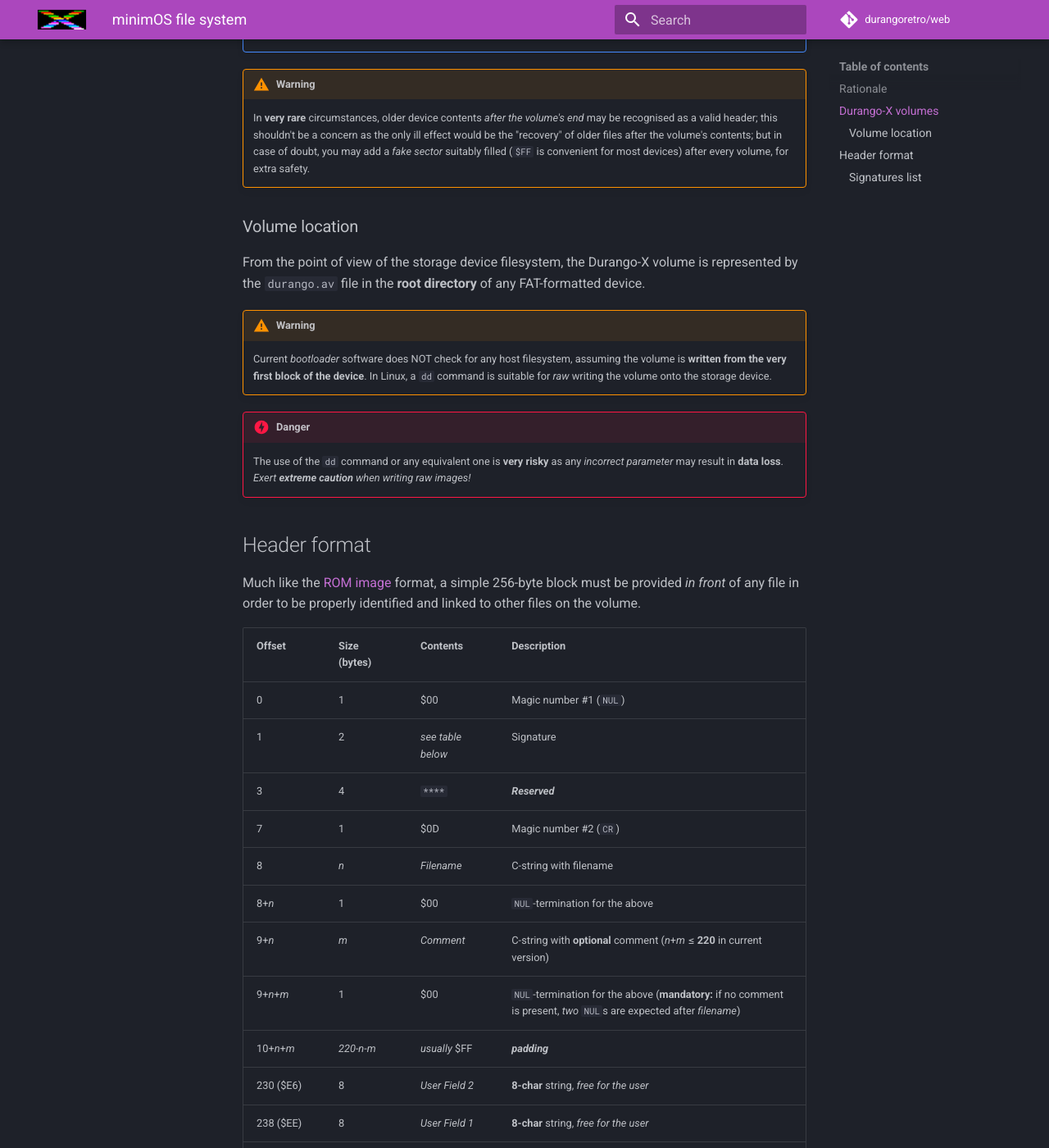
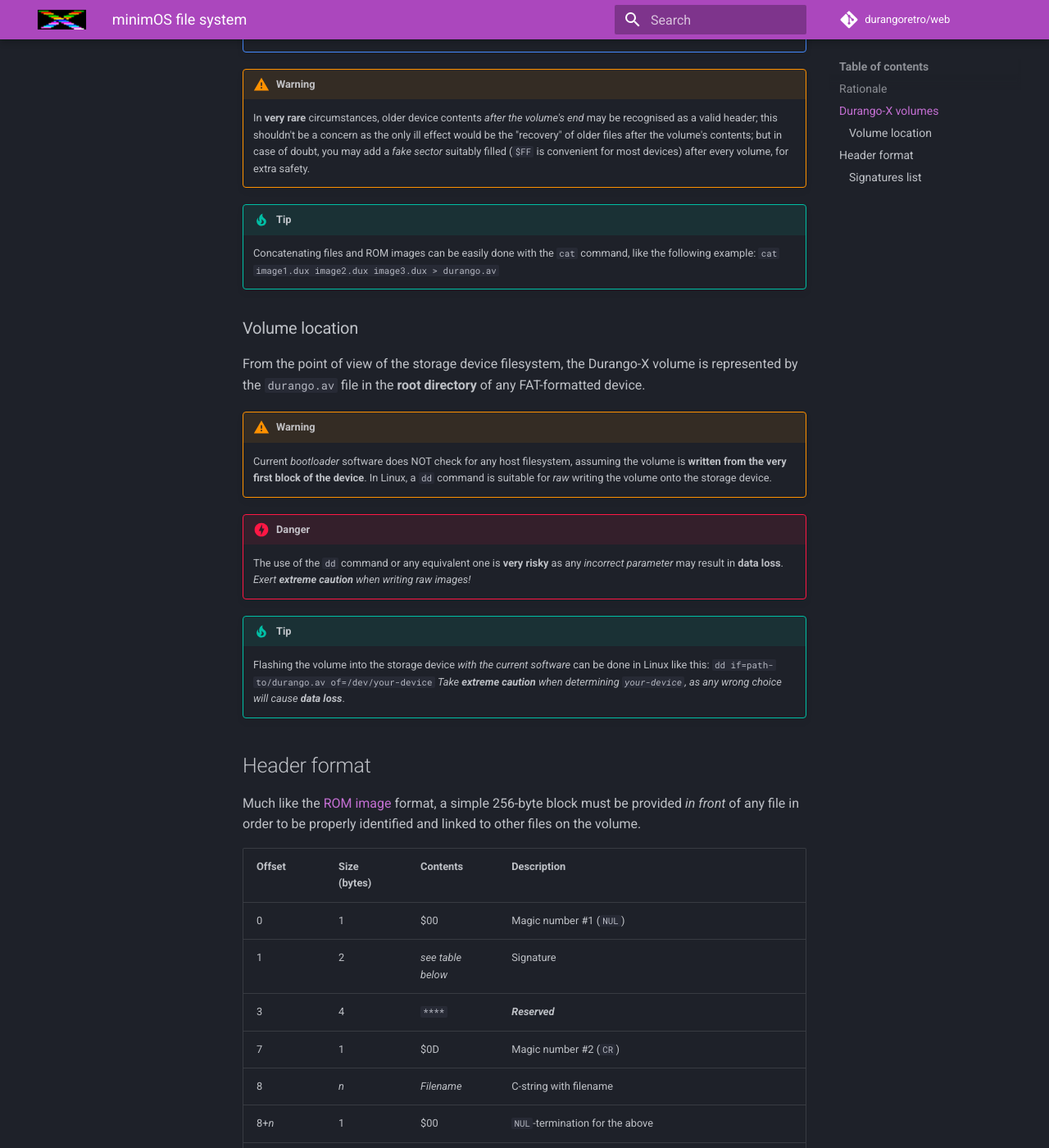
Before and after one commit to durangoretro/web, an MkDocs documentation site: the page built from docs/software/filesys.md, in a window 1280 px wide and 1400 px high, scrolled down 897 px. Shown: the whole window at 82% size. Built offline with MkDocs 1.6.1 and Material for MkDocs 9.7.7, drawn with Linux system fonts in a browser that asks for light colours; comment, search, counter and statistics services are not loaded.

Commit message:
storage flashing instructions

````diff
--- a/docs/software/filesys.md
+++ b/docs/software/filesys.md
@@ -21,6 +21,11 @@
 
 	In **very rare** circumstances, older device contents _after the volume's end_ may be recognised as a valid header; this shouldn't be a concern as the only ill effect would be the "recovery" of older files after the volume's contents; but in case of doubt, you may add a _fake sector_ suitably filled (`$FF` is convenient for most devices) after every volume, for extra safety.
 
+!!! tip
+
+	Concatenating files and ROM images can be easily done with the `cat` command, like the following example:
+	```cat image1.dux image2.dux image3.dux > durango.av```
+
 ### Volume location
 
 From the point of view of the storage device filesystem, the Durango-X volume is represented by the `durango.av` file in the **root directory** of any FAT-formatted device.
@@ -32,6 +37,12 @@
 !!! danger
 
 	The use of the `dd` command or any equivalent one is **very risky** as any _incorrect parameter_ may result in **data loss**. _Exert **extreme caution** when writing raw images!_
+
+!!! tip
+
+	Flashing the volume into the storage device _with the current software_ can be done in Linux like this:
+	```dd if=path-to/durango.av of=/dev/your-device```
+	_Take **extreme caution** when determining `your-device`, as any wrong choice will cause **data loss**_.
 
 ## Header format
 
````
